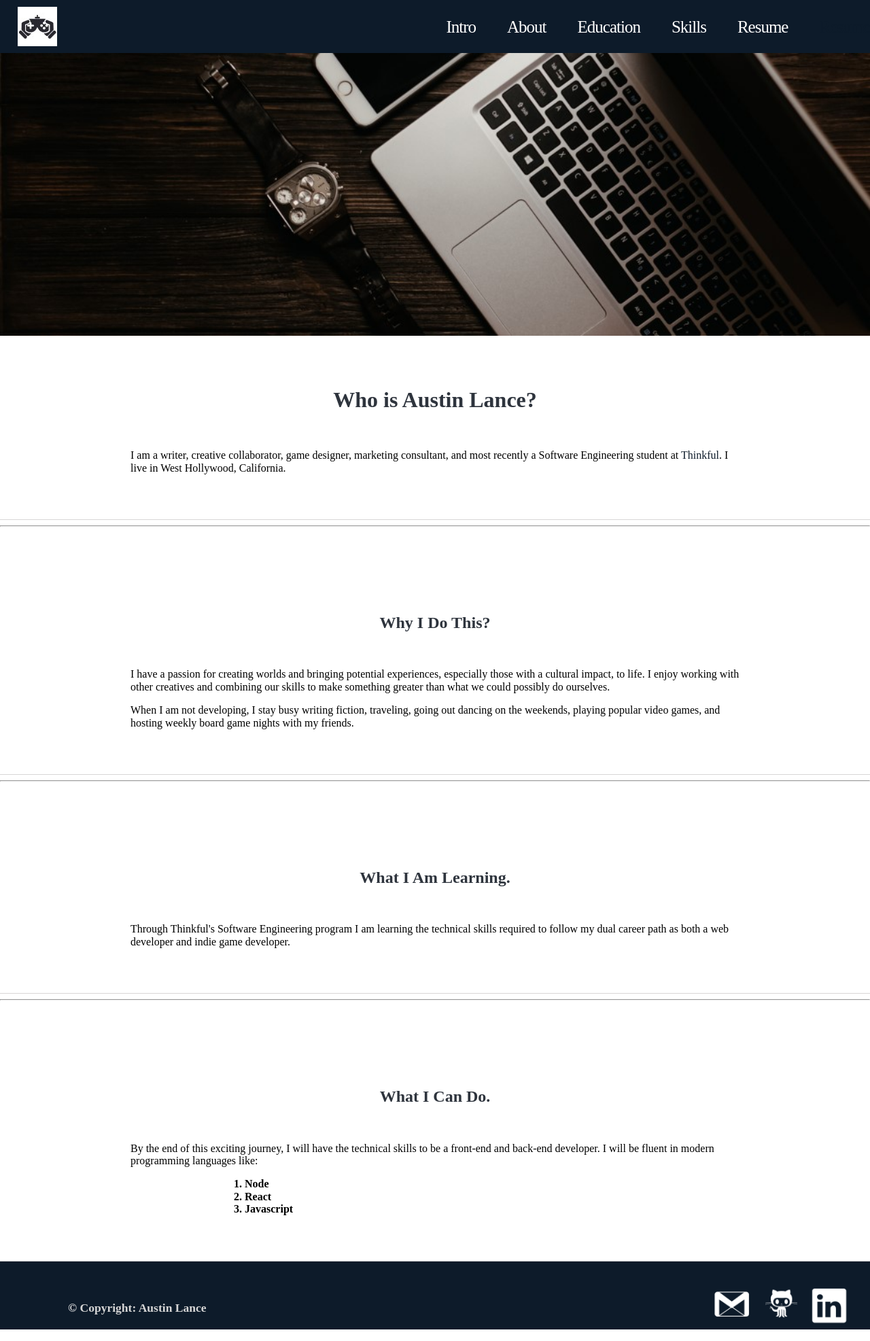
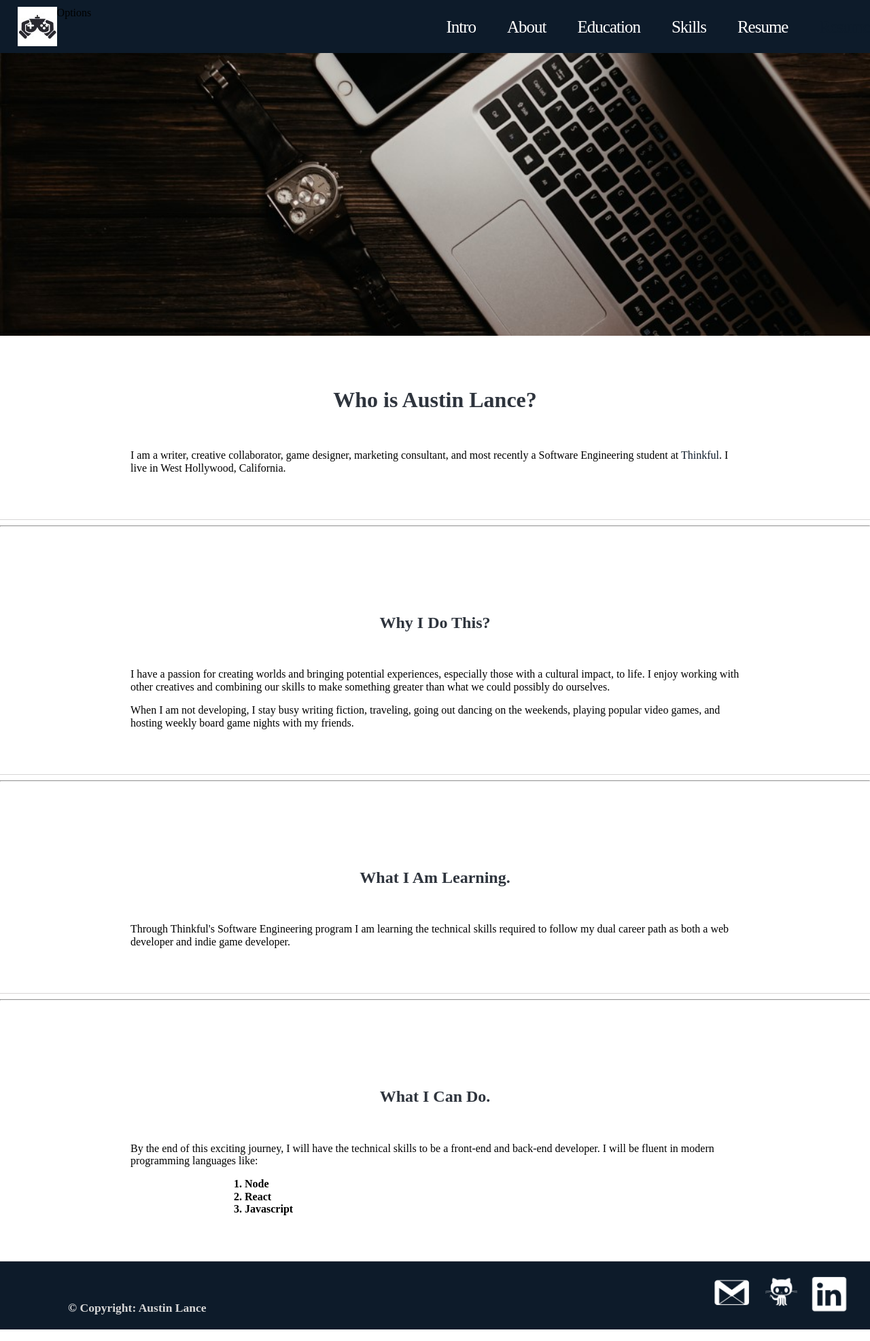
Before and after one commit to OldSociety/Thinkful_Portfolio, a plain HTML site: page index.html in a window 1280 px wide. Shown: the whole page at 68% size. Drawn offline with nearby package versions, Linux system fonts and the light colour scheme; a web font is replaced by a local one.

Commit message:
accessibility

```diff
--- a/index.html
+++ b/index.html
@@ -31,6 +31,7 @@
         <li><a style="color: #0d1b2a">Resume</a></li>
       </ul>
     </nav>
+    <label for="select-menu"> Options </label>
     <select class="select-menu">
       <option value="#">Navigate to...</option>
       <option value="https://thomasknickman.com/#top">–&nbsp;Top</option>
@@ -47,7 +48,7 @@
 <article id="content" class="first page portfolio">
   <div class="container">
     <div class="page-title">
-        <img src="images/desk.jpg" alt="Austin Lance">
+        <img src="images/desk.jpg" alt="desk banner">
     </div>
   </div>
 
@@ -133,10 +134,9 @@
         </a>
       </div>
 
-      <h3><div class="pull-left">
+      <h3 class="pull-left">
         <a href="https://www.accessandequity.org/100-scholarships-for-minority-students/" target="_blank" style="color: #e9e9e9; text-decoration: none;">© </a>
         Copyright: Austin Lance
-      </div>
       </h3>
     </div>
   </section>
```
